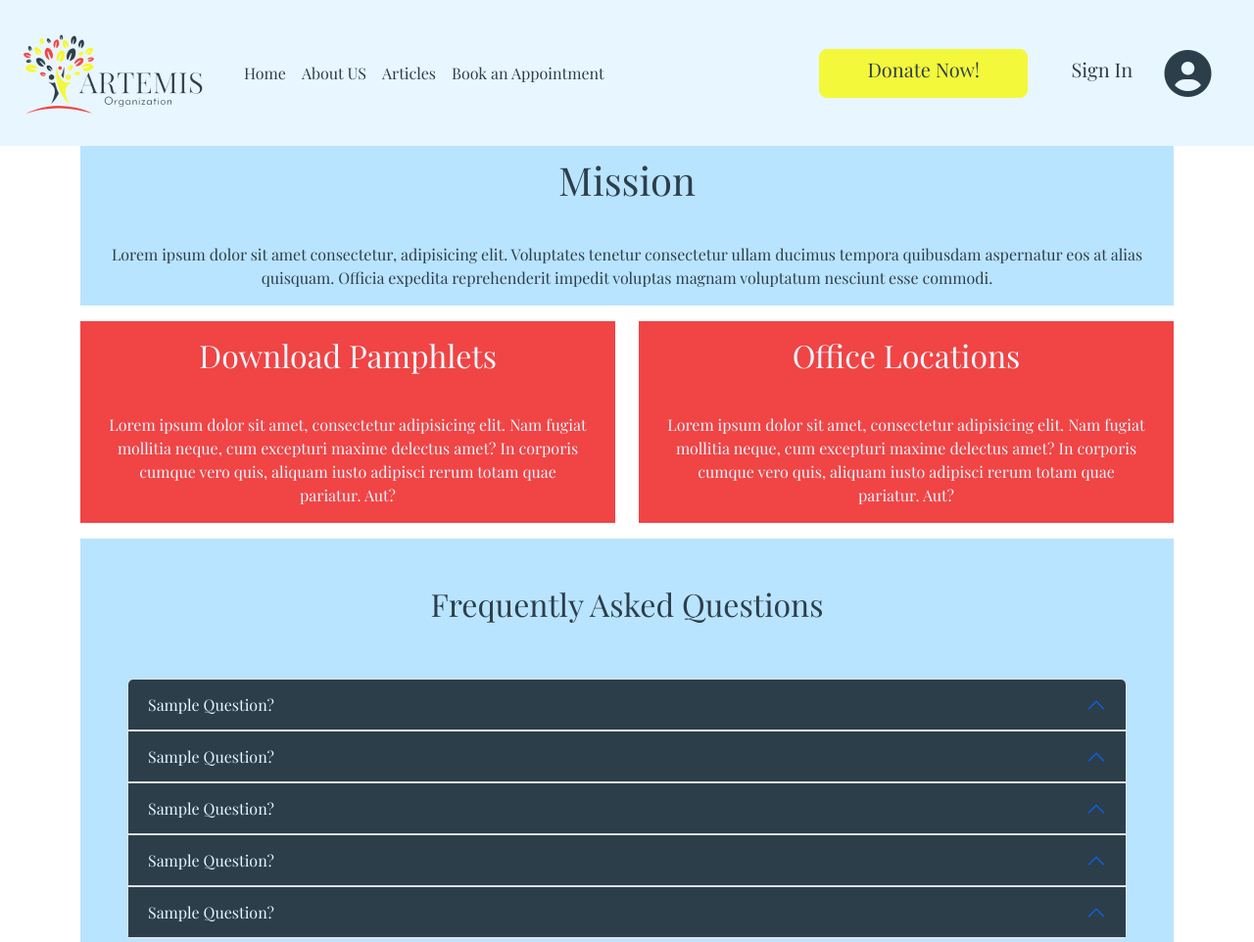
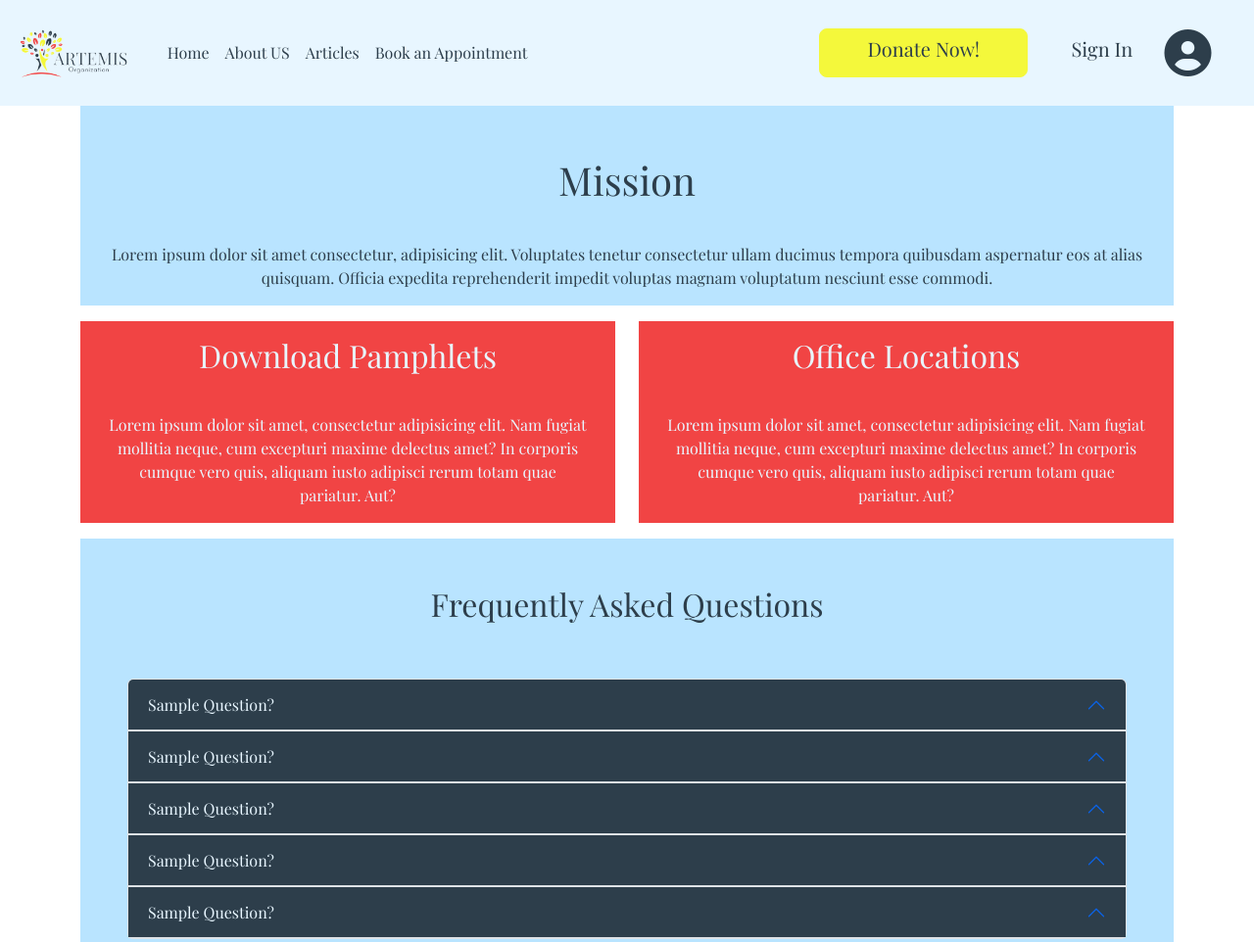
Before and after one commit to denisedee-sudo/Team-4-Artemis, a website: page About.html in a window 1280 px wide. Shown: the top 962 px of the page at 98% size. Drawn offline with nearby package versions, Linux system fonts and the light colour scheme.

Commit message:
adjusted logo

```diff
--- a/About.html
+++ b/About.html
@@ -13,7 +13,7 @@
     <!-- Start of Navbar -->
     <nav class="navbar navbar-expand-lg bg-bubbles fixed-top text-play">
         <a class="navbar-brand p-3 text-jindigo hover-big" href="#">
-            <img src="ARTEMISFinal.png" alt="logo">
+            <img src="ARTEMISFinal.png" alt="logo" height="60px">
         </a>
         <div class="collapse navbar-collapse" id="bar-toggle">
             <ul class="navbar-nav text-center">
```
Also changed, not shown: Articles.html (+1 -1 lines), Book.html (+1 -1 lines), index.html (+1 -1 lines).
